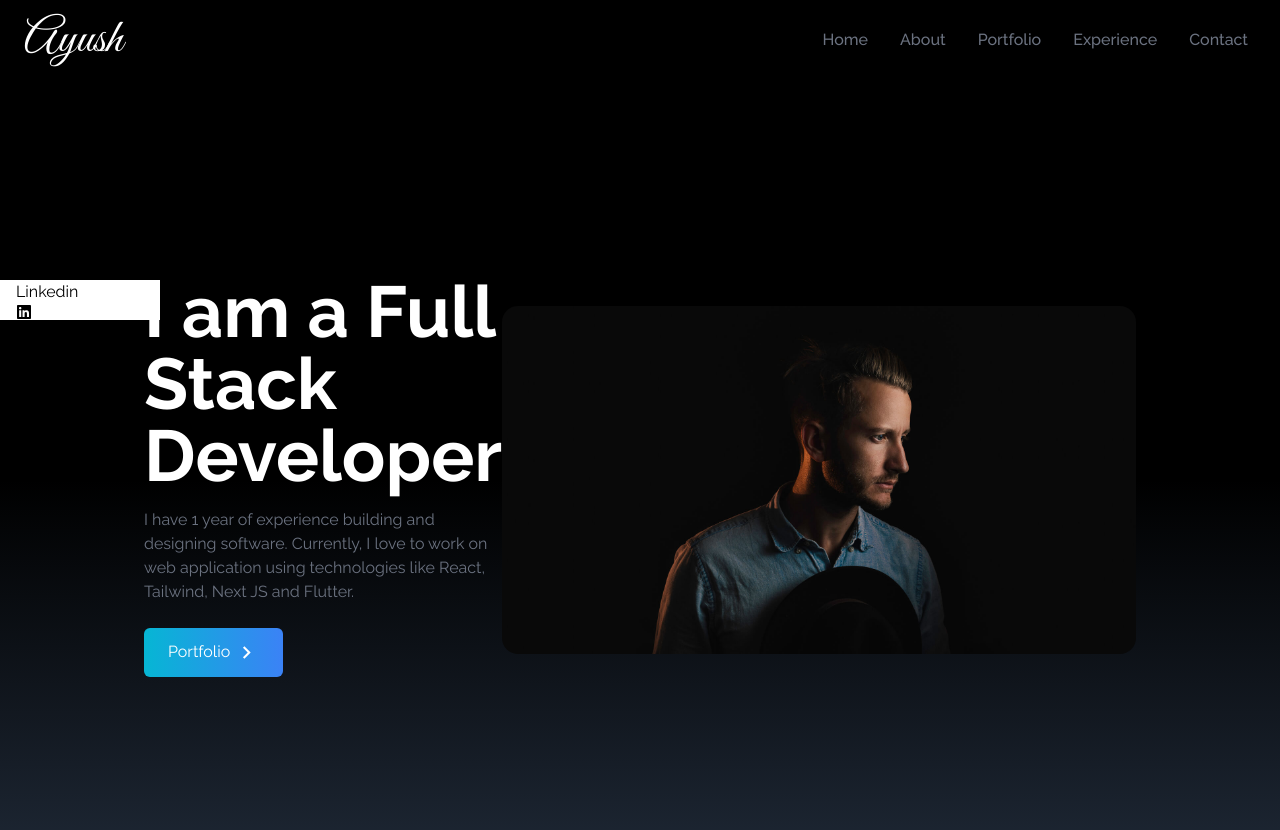
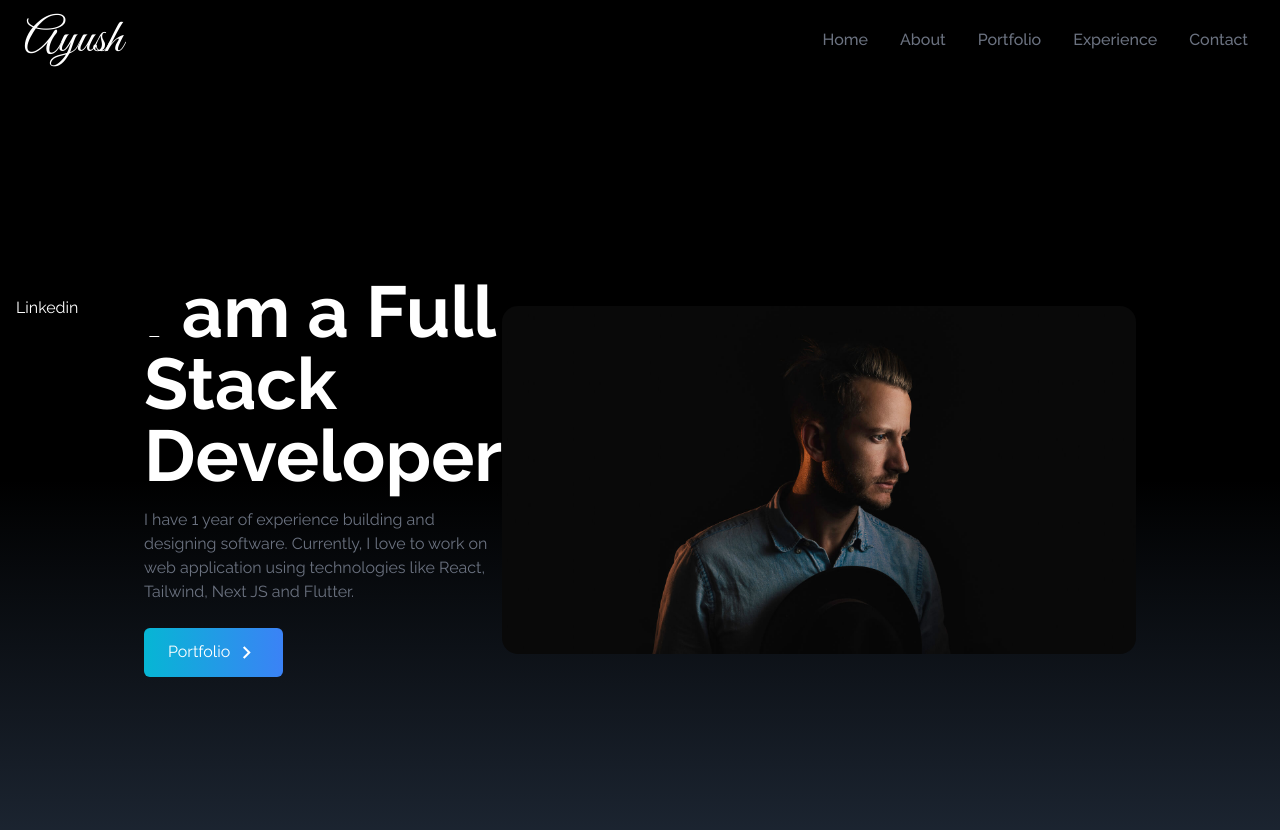
Before and after one commit to fr0sted-flake/Personal-Portfolio, a React (Vite) app: page / in a window 1280 px wide. Shown: the top 830 px of the page. Built offline with nearby package versions, Linux system fonts and the light colour scheme.

Commit message:
styled the a tag and linkedin icon

```diff
--- a/src/components/SocialLinks.jsx
+++ b/src/components/SocialLinks.jsx
@@ -7,11 +7,11 @@ function SocialLinks() {
   return (
     <div className='flex flex-col top-[35%] left-0 fixed'>
         <ul>
-            <li className='flex justify-between items-center w-40 h-1/4 px-4 bg-white'>
-                <a href="">
+            <li className='flex justify-between items-center w-40 h-14 px-4 bg-black'>
+                <a href="" className='flex justify-between items-center w-4 text-white'>
                     {""}
                     <>
-                    Linkedin <FaLinkedin/>
+                    Linkedin <FaLinkedin size={30}/>
                     </>
                 </a>
             </li>
```
